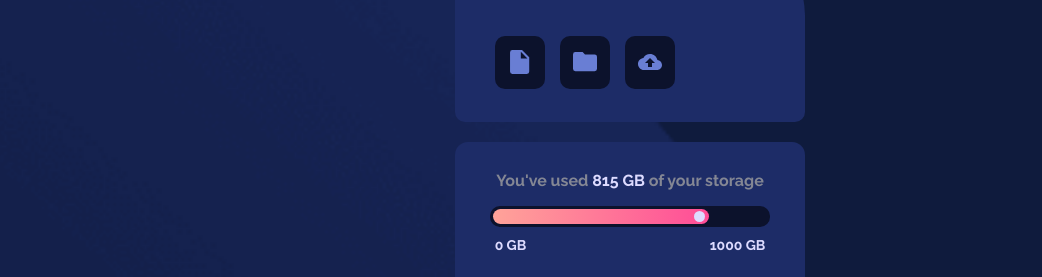
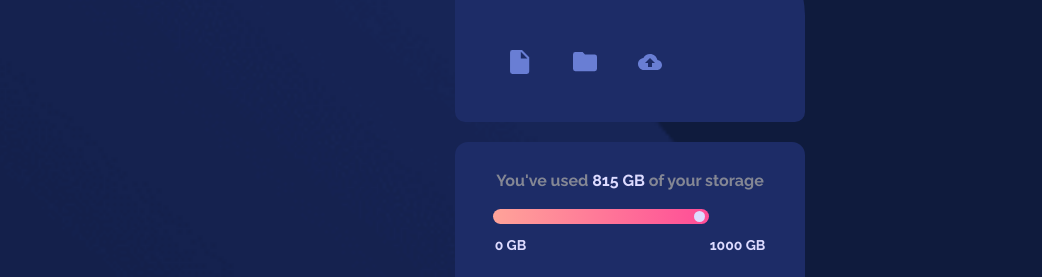
Before and after one commit to AugustoAguado/Project-Fylo-Data-Storage-Component-Master, a plain HTML site: page index.html in a window 1280 px wide. Shown: the part 241-518 px from the top of the page, without its empty margins (10-1052 px from the left). Drawn offline with Linux system fonts and the light colour scheme.

Commit message:
first commit

```diff
--- a/styles/style.scss
+++ b/styles/style.scss
@@ -3,7 +3,7 @@
 $PaleBlue: hsl(243, 100%, 93%);
 $GrayishBlue: hsl(229, 7%, 55%);
 $DarkBlue: hsl(228, 56%, 26%);
-$VeryDarkBlue: hsl(229, 57%, 11%);
+$VeryDarkBlue: hfylo-data-storage-component-mastersl(229, 57%, 11%);
 $font:'Raleway', sans-serif;
 
 body{
```
Also changed, not shown: styles/style.css, 1 other file.
